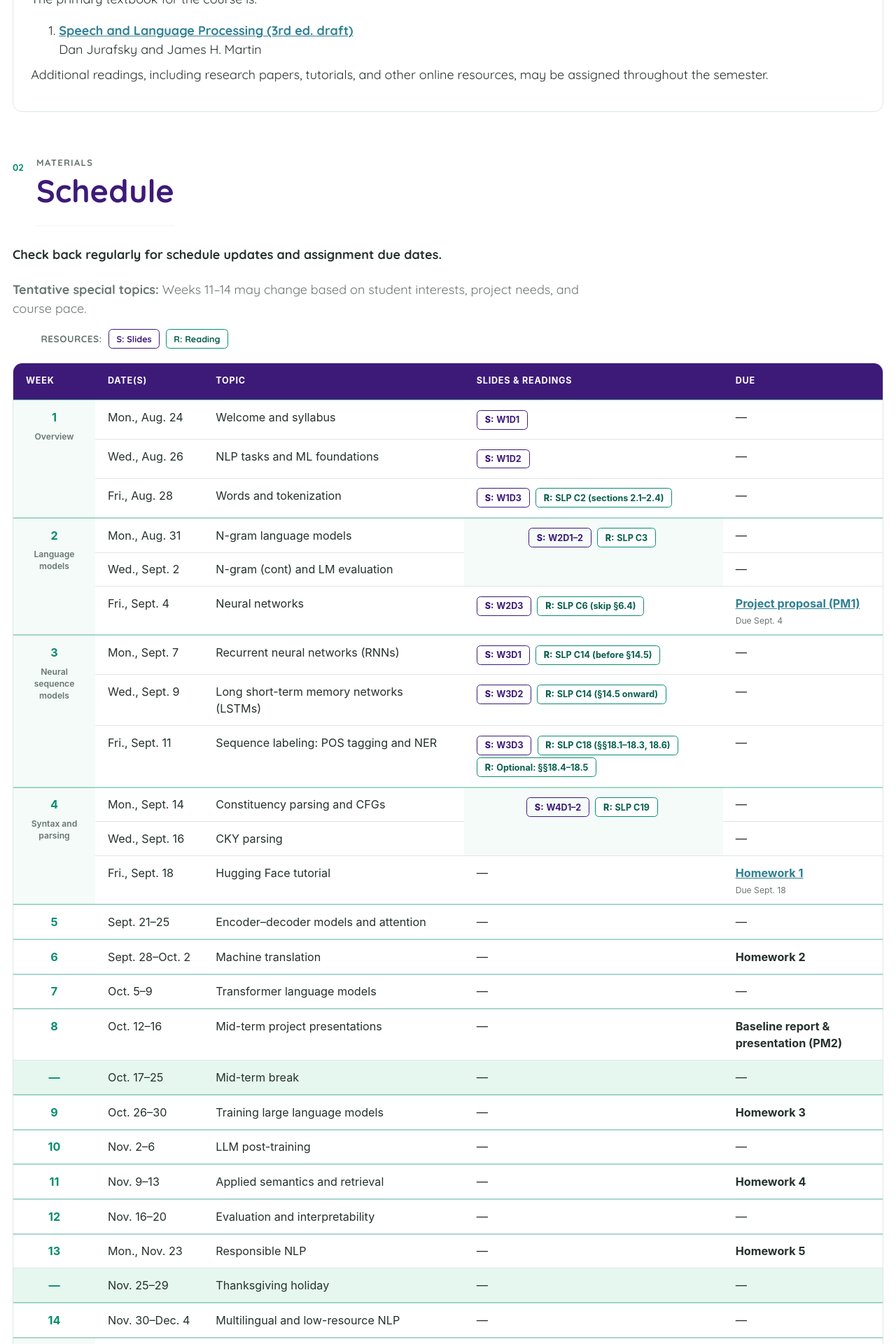
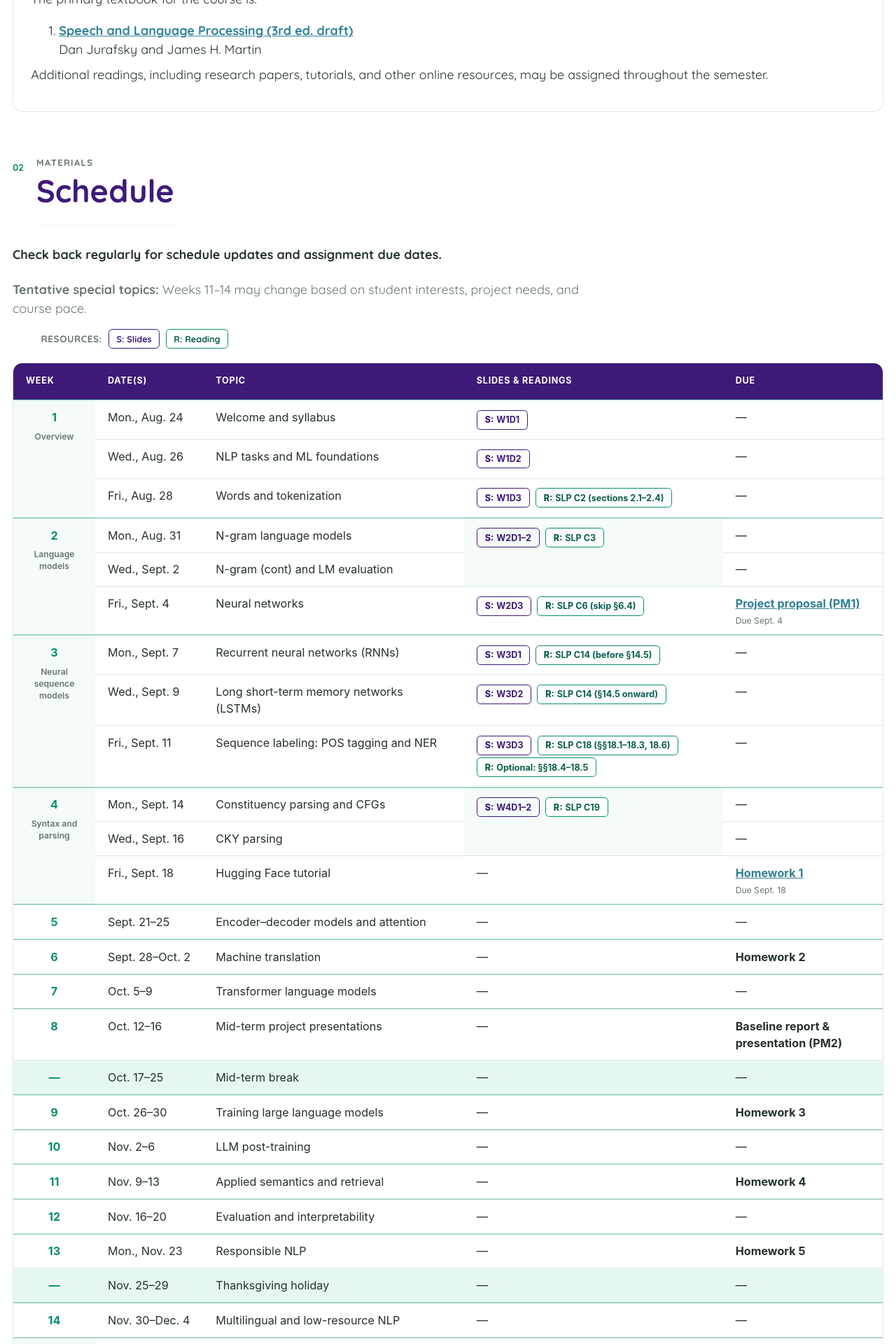
Before and after one commit to bnguyen5/bnguyen5.github.io, a Jekyll site: the page built from _pages/nlp-fall-2026.md, in a window 1280 px wide. Shown: the part 1426-3346 px from the top of the page at 70% size. Built offline with Jekyll 4.4.1, drawn with Linux system fonts in a browser that asks for light colours.

Commit message:
update schedule format

```diff
--- a/_pages/nlp-fall-2026.md
+++ b/_pages/nlp-fall-2026.md
@@ -134,14 +134,14 @@ hw1_url: "https://colab.research.google.com/drive/1jUs4f98pAUknLC0Zm8-OHmj4XDAI4
           <tr><td>Wed., Aug. 26</td><td><strong>NLP tasks and ML foundations</strong></td><td>{% if page.day2_slides_url != "" %}<a class="course-tag course-tag--slides" href="{{ page.day2_slides_url }}" target="_blank" rel="noopener">W1D2</a>{% else %}<span class="course-tag course-tag--slides">W1D2</span>{% endif %}</td><td>—</td></tr>
           <tr><td>Fri., Aug. 28</td><td><strong>Words and tokenization</strong></td><td>{% if page.day3_slides_url != "" %}<a class="course-tag course-tag--slides" href="{{ page.day3_slides_url }}" target="_blank" rel="noopener">W1D3</a>{% else %}<span class="course-tag course-tag--slides">W1D3</span>{% endif %} <a class="course-tag course-tag--reading" href="https://web.stanford.edu/~jurafsky/slp3/2.pdf" target="_blank" rel="noopener">SLP C2 (sections 2.1–2.4)</a></td><td>—</td></tr>
 
-          <tr class="course-week-start"><td rowspan="3"><strong>2</strong><small>Language models</small></td><td>Mon., Aug. 31</td><td><strong>N-gram language models</strong></td><td rowspan="2">{% if page.w2d12_slides_url != "" %}<a class="course-tag course-tag--slides" href="{{ page.w2d12_slides_url }}" target="_blank" rel="noopener">W2D1–2</a>{% else %}<span class="course-tag course-tag--slides">W2D1–2</span>{% endif %} <a class="course-tag course-tag--reading" href="https://web.stanford.edu/~jurafsky/slp3/3.pdf" target="_blank" rel="noopener">SLP C3</a></td><td>—</td></tr>
+          <tr class="course-week-start"><td rowspan="3"><strong>2</strong><small>Language models</small></td><td>Mon., Aug. 31</td><td><strong>N-gram language models</strong></td><td class="course-materials-shared" rowspan="2">{% if page.w2d12_slides_url != "" %}<a class="course-tag course-tag--slides" href="{{ page.w2d12_slides_url }}" target="_blank" rel="noopener">W2D1–2</a>{% else %}<span class="course-tag course-tag--slides">W2D1–2</span>{% endif %} <a class="course-tag course-tag--reading" href="https://web.stanford.edu/~jurafsky/slp3/3.pdf" target="_blank" rel="noopener">SLP C3</a></td><td>—</td></tr>
           <tr><td>Wed., Sept. 2</td><td><strong>N-gram (cont) and LM evaluation</strong></td><td>—</td></tr>
           <tr><td>Fri., Sept. 4</td><td><strong>Neural networks</strong></td><td>{% if page.w2d3_slides_url != "" %}<a class="course-tag course-tag--slides" href="{{ page.w2d3_slides_url }}" target="_blank" rel="noopener">W2D3</a>{% else %}<span class="course-tag course-tag--slides">W2D3</span>{% endif %} <a class="course-tag course-tag--reading" href="https://web.stanford.edu/~jurafsky/slp3/6.pdf" target="_blank" rel="noopener">SLP C6 (skip §6.4)</a></td><td>{% if page.pm1_description_url != "" %}<a href="{{ page.pm1_description_url }}" target="_blank" rel="noopener"><strong>Project proposal (PM1)</strong></a>{% else %}<strong>Project proposal (PM1)</strong>{% endif %}<small>Due Sept. 4</small></td></tr>
 
           <tr class="course-week-start"><td rowspan="3"><strong>3</strong><small>Neural sequence models</small></td><td>Mon., Sept. 7</td><td><strong>Recurrent neural networks (RNNs)</strong></td><td>{% if page.w3d1_slides_url != "" %}<a class="course-tag course-tag--slides" href="{{ page.w3d1_slides_url }}" target="_blank" rel="noopener">W3D1</a>{% else %}<span class="course-tag course-tag--slides">W3D1</span>{% endif %} <a class="course-tag course-tag--reading" href="https://web.stanford.edu/~jurafsky/slp3/14.pdf" target="_blank" rel="noopener">SLP C14 (before §14.5)</a></td><td>—</td></tr>
           <tr><td>Wed., Sept. 9</td><td><strong>Long short-term memory networks (LSTMs)</strong></td><td>{% if page.w3d2_slides_url != "" %}<a class="course-tag course-tag--slides" href="{{ page.w3d2_slides_url }}" target="_blank" rel="noopener">W3D2</a>{% else %}<span class="course-tag course-tag--slides">W3D2</span>{% endif %} <a class="course-tag course-tag--reading" href="https://web.stanford.edu/~jurafsky/slp3/14.pdf" target="_blank" rel="noopener">SLP C14 (§14.5 onward)</a></td><td>—</td></tr>
           <tr><td>Fri., Sept. 11</td><td><strong>Sequence labeling: POS tagging and NER</strong></td><td>{% if page.w3d3_slides_url != "" %}<a class="course-tag course-tag--slides" href="{{ page.w3d3_slides_url }}" target="_blank" rel="noopener">W3D3</a>{% else %}<span class="course-tag course-tag--slides">W3D3</span>{% endif %} <a class="course-tag course-tag--reading" href="https://web.stanford.edu/~jurafsky/slp3/18.pdf" target="_blank" rel="noopener">SLP C18 (§§18.1–18.3, 18.6)</a> <a class="course-tag course-tag--reading" href="https://web.stanford.edu/~jurafsky/slp3/18.pdf#page=8" target="_blank" rel="noopener">Optional: §§18.4–18.5</a></td><td>—</td></tr>
-          <tr class="course-week-start"><td rowspan="3"><strong>4</strong><small>Syntax and parsing</small></td><td>Mon., Sept. 14</td><td><strong>Constituency parsing and CFGs</strong></td><td rowspan="2">{% if page.w4d12_slides_url != "" %}<a class="course-tag course-tag--slides" href="{{ page.w4d12_slides_url }}" target="_blank" rel="noopener">W4D1–2</a>{% else %}<span class="course-tag course-tag--slides">W4D1–2</span>{% endif %} <a class="course-tag course-tag--reading" href="https://web.stanford.edu/~jurafsky/slp3/19.pdf" target="_blank" rel="noopener">SLP C19</a></td><td>—</td></tr>
+          <tr class="course-week-start"><td rowspan="3"><strong>4</strong><small>Syntax and parsing</small></td><td>Mon., Sept. 14</td><td><strong>Constituency parsing and CFGs</strong></td><td class="course-materials-shared" rowspan="2">{% if page.w4d12_slides_url != "" %}<a class="course-tag course-tag--slides" href="{{ page.w4d12_slides_url }}" target="_blank" rel="noopener">W4D1–2</a>{% else %}<span class="course-tag course-tag--slides">W4D1–2</span>{% endif %} <a class="course-tag course-tag--reading" href="https://web.stanford.edu/~jurafsky/slp3/19.pdf" target="_blank" rel="noopener">SLP C19</a></td><td>—</td></tr>
           <tr><td>Wed., Sept. 16</td><td><strong>CKY parsing</strong></td><td>—</td></tr>
           <tr><td>Fri., Sept. 18</td><td><strong>Hugging Face tutorial</strong></td><td>—</td><td>{% if page.hw1_url != "" %}<a href="{{ page.hw1_url }}" target="_blank" rel="noopener"><strong>Homework 1</strong></a>{% else %}<strong>Homework 1</strong>{% endif %}<small>Due Sept. 18</small></td></tr>
           <tr class="course-week-start course-roadmap"><td>5</td><td>Sept. 21–25</td><td><strong>Encoder–decoder models and attention</strong></td><td>—</td><td>—</td></tr>
--- a/_sass/custom/custom.scss
+++ b/_sass/custom/custom.scss
@@ -435,6 +435,10 @@ table.course-schedule {
   background: rgba(230, 247, 239, 0.45);
 }
 
+.course-schedule td.course-materials-shared {
+  text-align: left;
+}
+
 .course-schedule td[rowspan] small {
   margin-top: 0.35rem;
   font-weight: 600;
```
